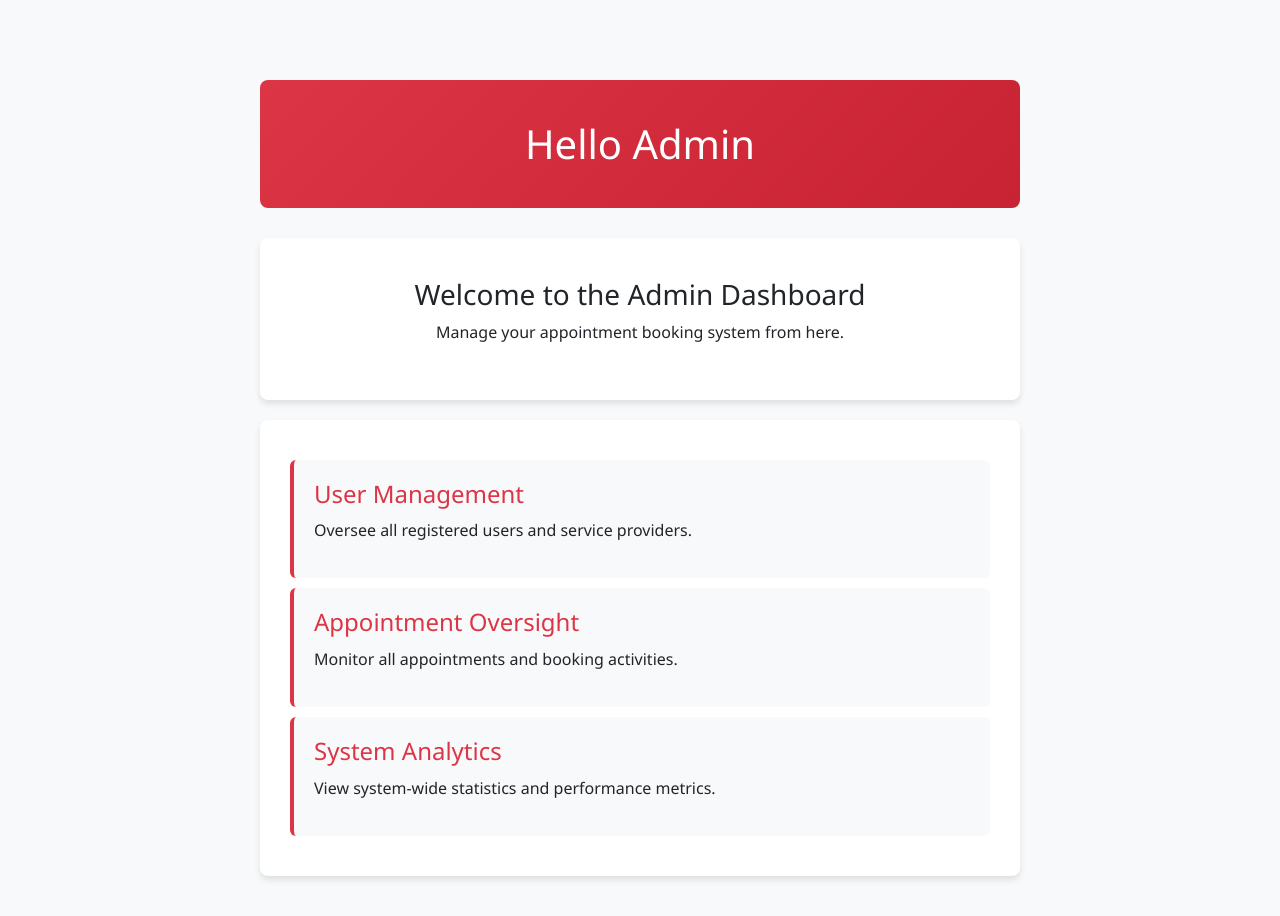
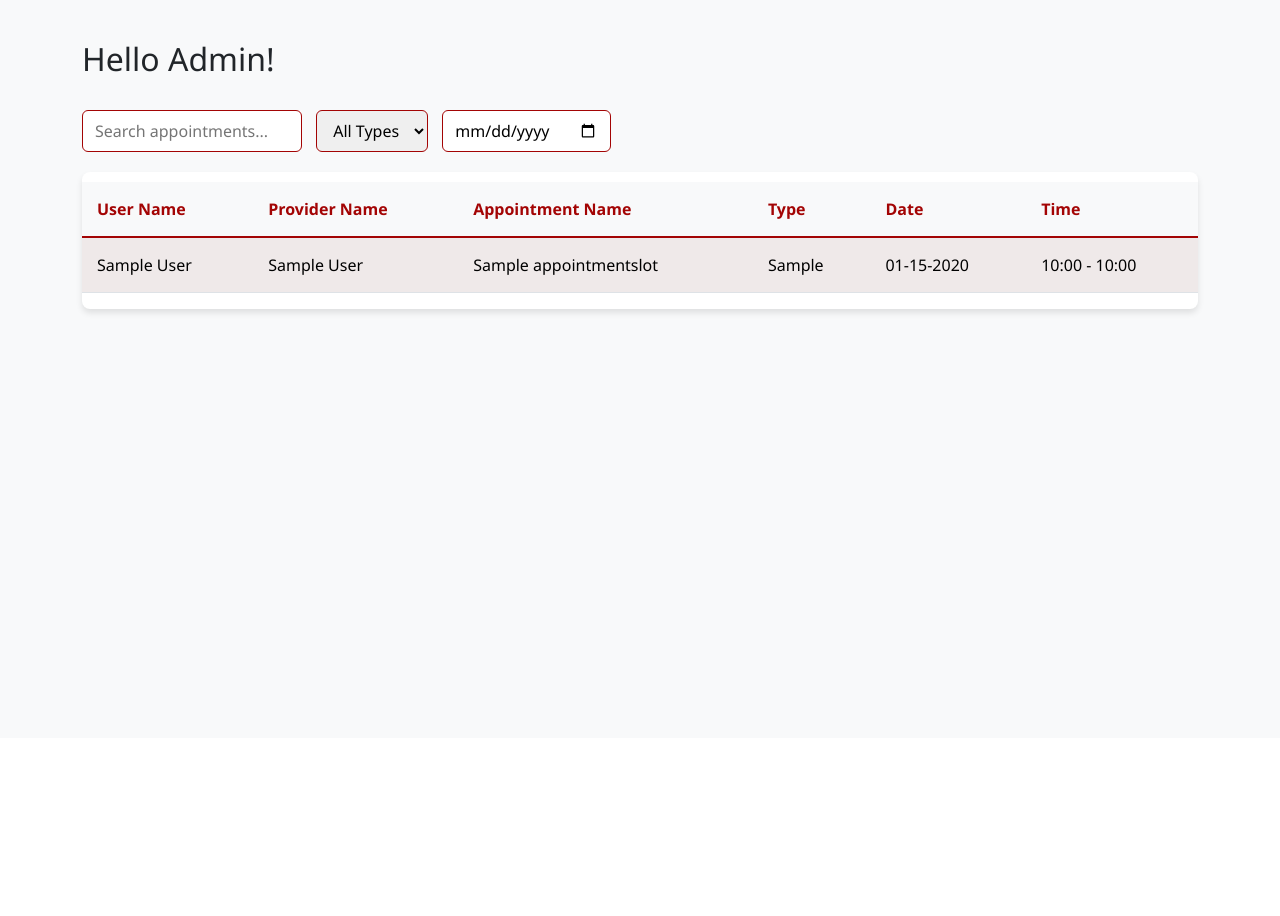
Before and after one commit to siegersma8025/cs440_WebApp, a Django app: page /dashboard/admin/ in a window 1280 px wide. Shown: the part 62-978 px from the top of the page. After the commit the page ends 377 px from the top, so only its background shows below. Run offline with Django 5.2, Linux system fonts and the light colour scheme; a user stored in the database is signed in; tables that the repository leaves empty hold one stand-in row (values such as "Sample post").

Commit message:
Added admin page table for searching/viewing appointments

```diff
--- a/cs440_WebApp/cs440WebApp/website/forms.py
+++ b/cs440_WebApp/cs440WebApp/website/forms.py
@@ -33,7 +33,7 @@ class UserSignUpForm(forms.Form):
 
 # Form that will handle Service Provider Registration, on save() it will create a new User and ServiceProvider object
 class ProviderSignUpForm(forms.Form):
-    providerCategories = [('', '▼ Select A Provider Type'), ('medical', 'Medical'), ('beauty', 'Beauty'), ('fitness', 'Fitness')]
+    providerCategories = [('', '▼ Select A Provider Type'), ('Medical', 'Medical'), ('Beauty', 'Beauty'), ('Fitness', 'Fitness')]
     qualifications = forms.CharField(label="", max_length=255, widget=forms.TextInput(attrs={'class': 'form-control', 'placeholder': 'Qualifications', 'autocomplete': 'off'}))
     first_name = forms.CharField(label="", max_length=50, widget=forms.TextInput(attrs={'class': 'form-control', 'placeholder': 'First Name', 'autocomplete': 'given-name'}))
     last_name = forms.CharField(label="", max_length=50, widget=forms.TextInput(attrs={'class': 'form-control', 'placeholder': 'Last Name', 'autocomplete': 'family-name'}))
--- a/cs440_WebApp/cs440WebApp/website/models.py
+++ b/cs440_WebApp/cs440WebApp/website/models.py
@@ -3,7 +3,7 @@ from django.contrib.auth.models import User
 
 # Service provider object/model that will be used to push to database
 class ServiceProvider(models.Model):
-    categoryChoices = [ ('medical', 'Medical'), ('beauty', 'Beauty'), ('fitness', 'Fitness'),]
+    categoryChoices = [ ('Medical', 'Medical'), ('Beauty', 'Beauty'), ('Fitness', 'Fitness'),]
     user = models.OneToOneField(User, on_delete=models.CASCADE)
     category = models.CharField(max_length=20, choices=categoryChoices)
     qualifications = models.TextField(max_length=200, default="Qualifications")
--- a/cs440_WebApp/cs440WebApp/website/static/website/css/adminDashboard.css
+++ b/cs440_WebApp/cs440WebApp/website/static/website/css/adminDashboard.css
@@ -1,64 +1,39 @@
-/* Admin Dashboard styles */
-.admin-container {
-    max-width: 800px;
-    margin: 0 auto;
-    padding: 40px 20px;
-}
+/* ...existing code... */
 
-.admin-header {
-    background: linear-gradient(135deg, #dc3545, #c82333);
-    color: white;
-    padding: 40px;
-    border-radius: 8px;
-    text-align: center;
-    margin-bottom: 30px;
-}
-
-.admin-header h2 {
-    margin: 0;
-    font-weight: 300;
-    font-size: 2.5rem;
-}
-
-.admin-welcome {
+.appointments-table {
     background: white;
-    padding: 40px;
     border-radius: 8px;
     box-shadow: 0 4px 6px rgba(0, 0, 0, 0.1);
-    text-align: center;
-}
-
-.admin-features {
-    background: white;
-    padding: 30px;
-    border-radius: 8px;
-    box-shadow: 0 4px 6px rgba(0, 0, 0, 0.1);
+    overflow: hidden;
     margin-top: 20px;
 }
 
-.feature-item {
-    padding: 20px;
-    margin: 10px 0;
-    background: #f8f9fa;
-    border-radius: 6px;
-    border-left: 4px solid #dc3545;
+.table-striped > tbody > tr:nth-of-type(odd) > td {
+    background-color: rgba(163, 4, 4, 0.04); /* subtle red tint */
 }
 
-.feature-item h4 {
-    color: #dc3545;
-    margin-bottom: 10px;
+#adminTable {
+    width: 100%;
+    border-collapse: collapse;
+    margin-top: 10px;
 }
 
-.btn-admin {
-    background-color: #dc3545;
-    border-color: #dc3545;
-    padding: 12px 30px;
-    font-weight: 500;
-    border-radius: 6px;
-    transition: all 0.3s ease;
+#adminTable th {
+    background-color: #f8f9fa;
+    border-bottom: 2px solid #a30404; /* red divider */
+    font-weight: 600;
+    color: #a30404; /* red header text */
+    padding: 15px;
 }
 
-.btn-admin:hover {
-    background-color: #c82333;
-    transform: translateY(-1px);
+#adminTable td {
+    padding: 15px;
+    vertical-align: middle;
 }
+
+.no-appointments {
+    text-align: center;
+    color: #a30404;
+    font-style: italic;
+    padding: 30px;
+}
--- a/cs440_WebApp/cs440WebApp/website/static/website/css/providerDashboard.css
+++ b/cs440_WebApp/cs440WebApp/website/static/website/css/providerDashboard.css
@@ -47,11 +47,13 @@
 .slot-status-available {
     color: #28a745;
     font-weight: 600;
+    align-items: right;
 }
 
 .slot-status-booked {
     color: #dc3545;
     font-weight: 600;
+    align-items: right;
 }
 
 .add-slot-section {
--- a/cs440_WebApp/cs440WebApp/website/templates/adminDashboard.html
+++ b/cs440_WebApp/cs440WebApp/website/templates/adminDashboard.html
@@ -1,36 +1,79 @@
 {% extends 'base.html' %}
-
 {% block extra_css %}
 {% load static %}
 <link rel="stylesheet" type="text/css" href="{% static 'website/css/adminDashboard.css' %}">
 {% endblock %}
+{% block content %}
 
-{% block content %}
-<div class="admin-container">
-    <div class="admin-header">
-        <h2>Hello Admin</h2>
-    </div>
+<h2>Hello Admin!</h2>
+<br>
 
-    <div class="admin-welcome">
-        <h3>Welcome to the Admin Dashboard</h3>
-        <p>Manage your appointment booking system from here.</p>
-    </div>
 
-    <div class="admin-features">
-        <div class="feature-item">
-            <h4>User Management</h4>
-            <p>Oversee all registered users and service providers.</p>
-        </div>
+<div class="search-filters">
+    <input type="text" id="searchInput" placeholder="Search appointments..." style="width: 220px; margin-right: 10px; padding: 8px 12px; border: 1px solid #a30404; border-radius: 6px;">
+    <select id="typeFilter" style="margin-right: 10px; padding: 8px 12px; border: 1px solid #a30404; border-radius: 6px;">
+        <option value="">All Types</option>
+        {% for t in types %}
+        <option value="{{ t }}">{{ t }}</option>
+        {% endfor %}
+    </select>
+    <input type="date" id="dateFilter" style="padding: 8px 12px; border: 1px solid #a30404; border-radius: 6px;">
+</div>
 
-        <div class="feature-item">
-            <h4>Appointment Oversight</h4>
-            <p>Monitor all appointments and booking activities.</p>
-        </div>
+<div class="appointments-table">
+    <table id="adminTable" class="table table-striped">
+        <thead>
+            <tr>
+                <th>User Name</th>
+                <th>Provider Name</th>
+                <th>Appointment Name</th>
+                <th>Type</th>
+                <th>Date</th>
+                <th>Time</th>
+            </tr>
+        </thead>
+        <tbody>
+            {% for item in items %}
+            <tr data-type="{{ item.appointment_type }}" data-date="{{ item.date }}">
+                <td>{{ item.user_name }}</td>
+                <td>{{ item.provider_name }}</td>
+                <td>{{ item.appointment_name }}</td>
+                <td>{{ item.appointment_type }}</td>
+                <td>{{ item.date }}</td>
+                <td>{{ item.time }}</td>
+            </tr>
+            {% empty %}
+            <tr>
+                <td colspan="6" class="no-appointments">No appointments found.</td>
+            </tr>
+            {% endfor %}
+        </tbody>
+    </table>
+</div>
 
-        <div class="feature-item">
-            <h4>System Analytics</h4>
-            <p>View system-wide statistics and performance metrics.</p>
-        </div>
-    </div>
-</div>
+<script>
+function filterTable() {
+    let search = document.getElementById('searchInput').value.toLowerCase();
+    let type = document.getElementById('typeFilter').value;
+    let date = document.getElementById('dateFilter').value;
+    if (date) {
+        let parts = date.split('-');
+        date = parts[1] + '-' + parts[2] + '-' + parts[0];
+    }
+    let rows = document.querySelectorAll('#adminTable tbody tr');
+    rows.forEach(row => {
+        let text = row.textContent.toLowerCase();
+        let rowType = row.getAttribute('data-type');
+        let rowDate = row.getAttribute('data-date');
+        let show = true;
+        if (search && !text.includes(search)) show = false;
+        if (type && rowType !== type) show = false;
+        if (date && rowDate !== date) show = false;
+        row.style.display = show ? '' : 'none';
+    });
+}
+document.getElementById('searchInput').addEventListener('keyup', filterTable);
+document.getElementById('typeFilter').addEventListener('change', filterTable);
+document.getElementById('dateFilter').addEventListener('change', filterTable);
+</script>
 {% endblock %}
--- a/cs440_WebApp/cs440WebApp/website/templates/providerDashboard.html
+++ b/cs440_WebApp/cs440WebApp/website/templates/providerDashboard.html
@@ -14,11 +14,11 @@
 </div>
 
 <div class="slots-section">
-    <h2>Your Appointment Slots</h2>
+    <h2>Your Appointments</h2>
     <ul class="slots-list">
         {% for slot in slots %}
             <li class="slot-item">
-                <strong>{{ slot.appointmentName }}</strong> by <strong>{{ slot.providerUsername }}</strong>: {{ slot.date }} {{ slot.start_time }} - {{ slot.end_time }}
+                <strong>{{ slot.appointmentName }}</strong> on <strong>{{ slot.date }}</strong> at <strong>{{ slot.start_time }} - {{ slot.end_time }}</strong>
                 {% if slot.is_booked %}
                     <span class="slot-status-booked">Booked</span>
                 {% else %}
--- a/cs440_WebApp/cs440WebApp/website/views.py
+++ b/cs440_WebApp/cs440WebApp/website/views.py
@@ -161,6 +161,7 @@ def providerDashboard(request):
         if slot_form.is_valid():
             AppointmentSlot.objects.create(
                 appointmentName=slot_form.cleaned_data['appointmentName'],
+                appointmentType = provider.category,
                 providerUsername=request.user.username,
                 providerFirstName=request.user.first_name,
                 providerLastName=request.user.last_name,
@@ -212,7 +213,22 @@ def userDashboard(request):
 @never_cache
 @admin_required
 def adminDashboard(request):
-    return render(request, 'adminDashboard.html')
+    items = []
+    slots = AppointmentSlot.objects.all()
+    for slot in slots:
+        booking = getattr(slot, 'booking', None)
+        user_name = booking.user.get_full_name() if booking else "Unbooked"
+        items.append({
+            'user_name': user_name,
+            'provider_name': f"{slot.providerFirstName} {slot.providerLastName}",
+            'appointment_name': slot.appointmentName,
+            'appointment_type': slot.appointmentType,
+            'date': slot.date.strftime('%m-%d-%Y'),
+            'time': f"{slot.start_time.strftime('%H:%M')} - {slot.end_time.strftime('%H:%M')}",
+        })
+    types = sorted(set(slot.appointmentType for slot in slots))
+    return render(request, 'adminDashboard.html', {'items': items, 'types': types})
+
 
 @user_required
 @csrf_protect
```
Also changed, not shown: cs440_WebApp/cs440WebApp/website/migrations/0001_initial.py.
